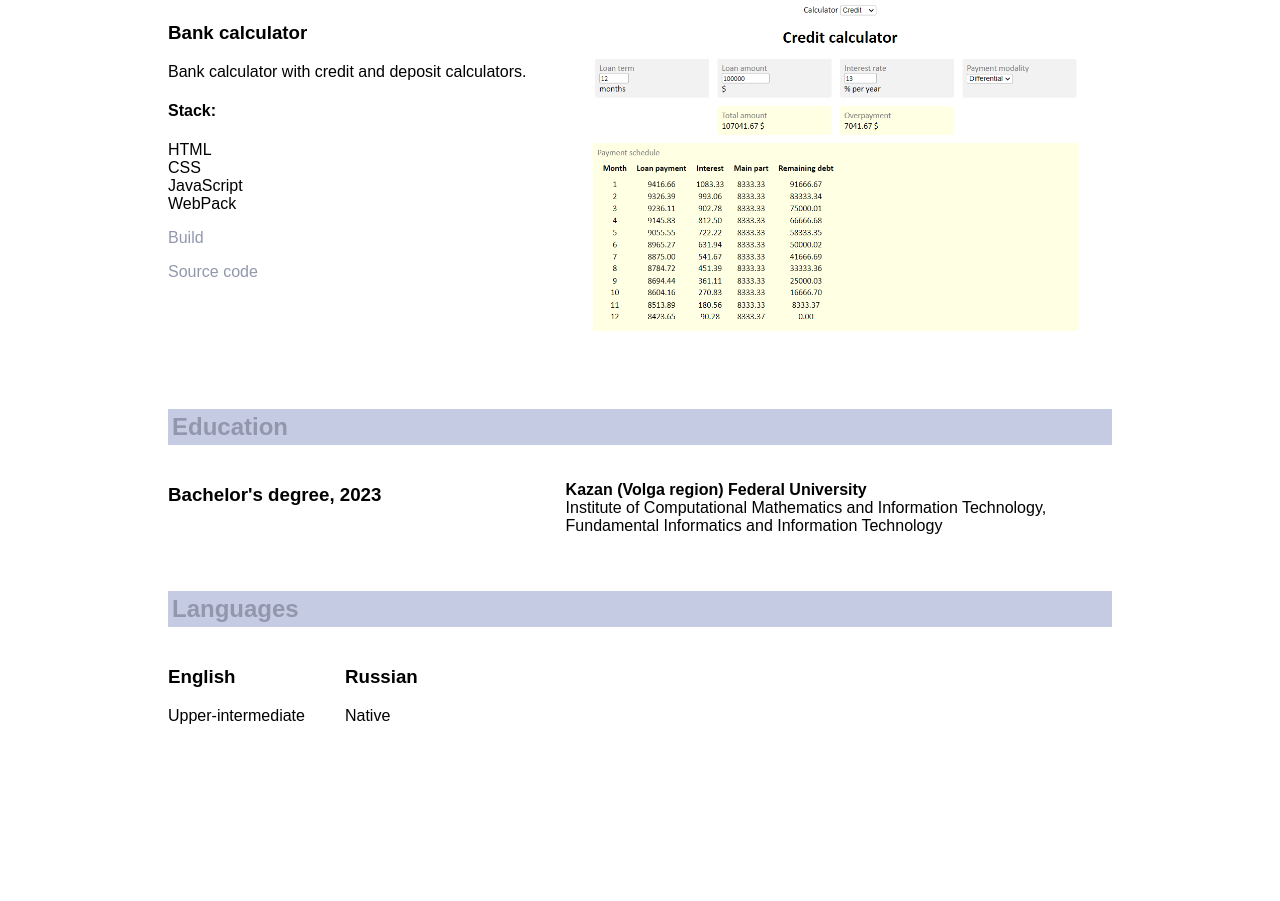
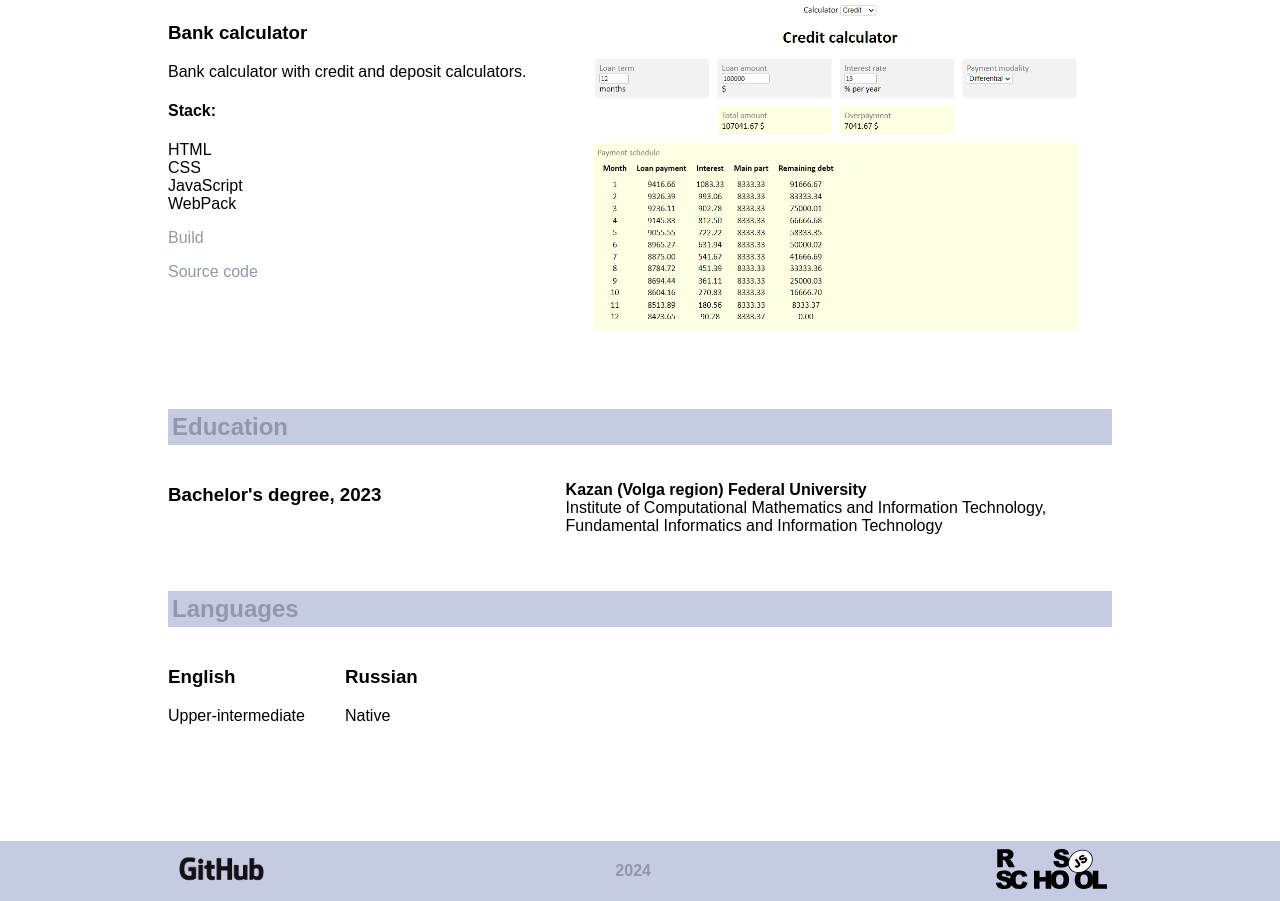
Before and after one commit to djhsgfjk/rsschool-cv, a website: page index.html in a window 1280 px wide. Shown: the part 2842-3743 px from the top of the page. Before the commit the page ends 3683 px from the top, so only its background shows below. Drawn offline with Linux system fonts and the light colour scheme.

Commit message:
feat: add footer content

```diff
--- a/index.html
+++ b/index.html
@@ -228,8 +228,14 @@ equals(val) {
             </div>
         </section>
     </main>
-    <footer>
-
+    <footer class="footer">
+        <div class="footer__github"><a href="https://github.com/djhsgfjk">
+            <img alt="github" src="assets/GitHub_Logo.png">
+        </a></div>
+        <div class="footer__year">2024</div>
+        <div class="footer__rsschool"><a href="https://rs.school/courses/javascript-ru">
+            <img alt="rsschool" src="assets/rs_school_js_black.svg">
+        </a></div>
     </footer>
 </body>
 </html>
--- a/style.css
+++ b/style.css
@@ -238,3 +238,19 @@ div.language:last-child {
         margin-right: 0;
     }
 }
+
+.footer {
+    display: flex;
+    align-items: center;
+    flex-direction: row;
+    justify-content: space-around;
+    background-color: var(--second-color);
+    color: var(--font-second-color);
+    width: 100%;
+    height: 60px;
+    font-weight: bold;
+}
+
+.footer__rsschool a img, .footer__github a img  {
+    height: 40px;
+}
```
Also changed, not shown: assets/GitHub_Logo.png (added), assets/rs_school_js_black.svg (added).
